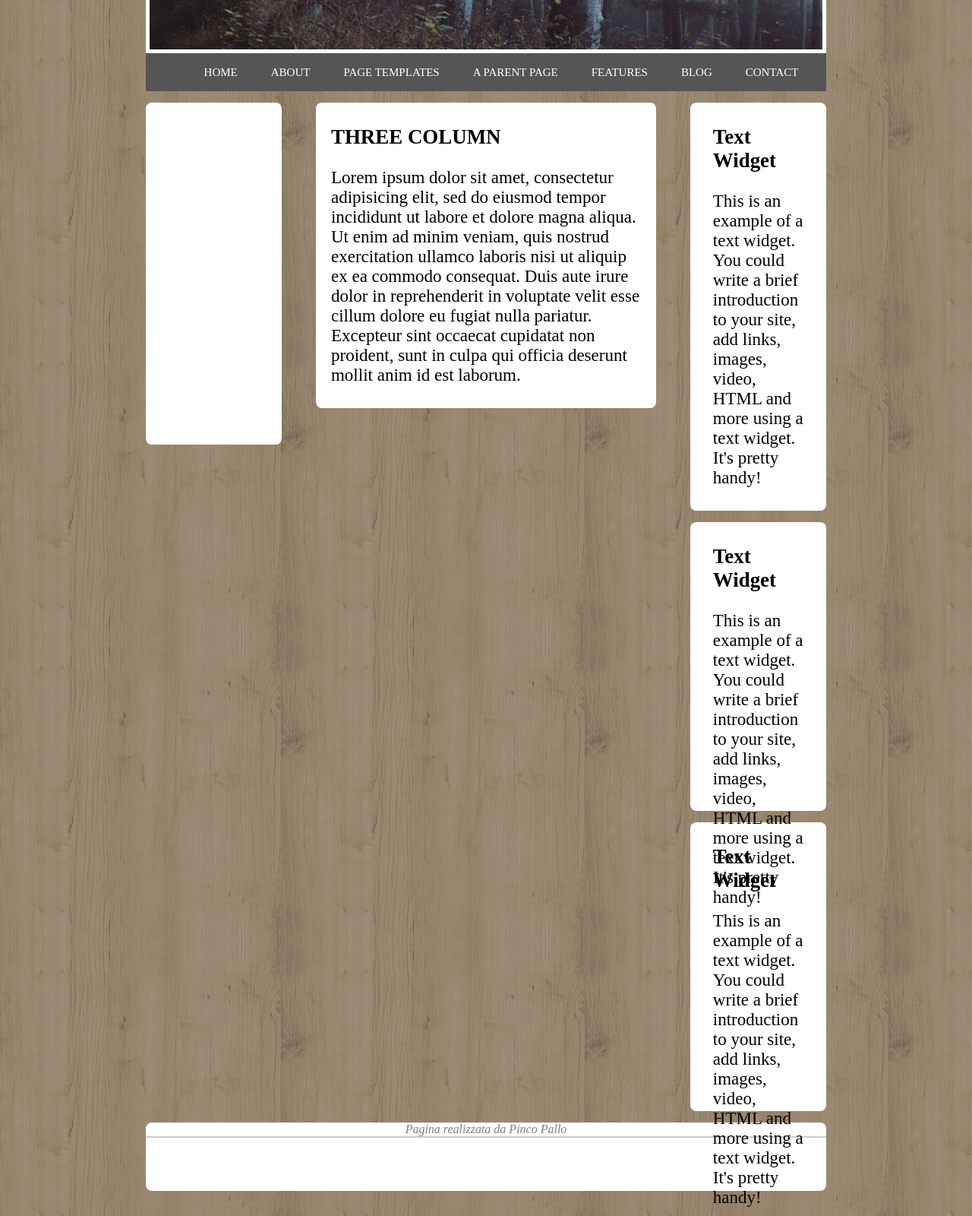
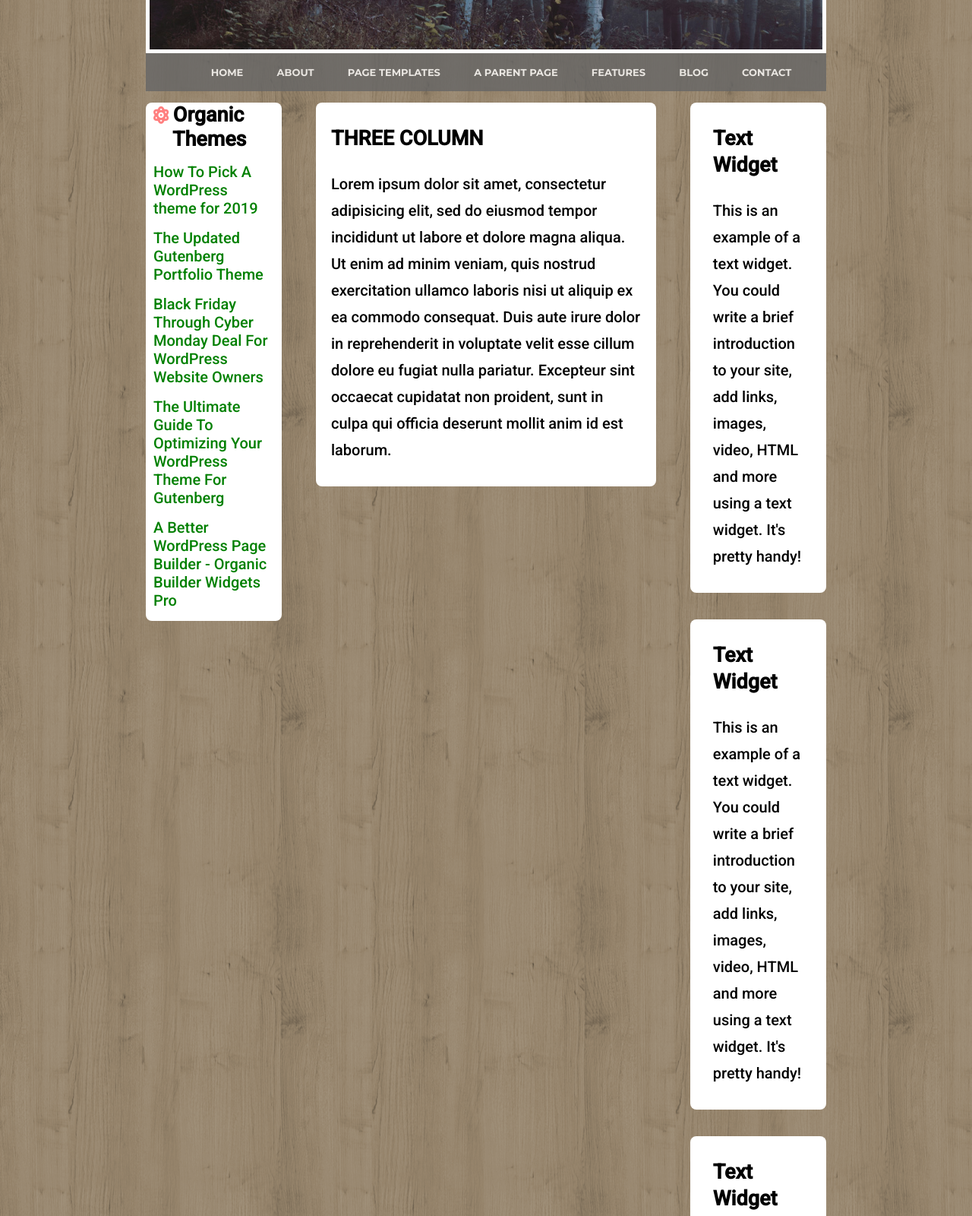
Before and after one commit to GerardoPagliarulo/htmlcss-struttura-wp, a plain HTML site: page index.html in a window 1280 px wide. Shown: the part 340-1940 px from the top of the page at 76% size. Drawn offline with Linux system fonts and the light colour scheme.

Commit message:
Modifiche Progetto

```diff
--- a/index.html
+++ b/index.html
@@ -4,44 +4,62 @@
     <meta charset="utf-8">
     <title>htmlcss-struttura-wp</title>
     <link rel="stylesheet" href="style/style.css">
+    <link href="https://fonts.googleapis.com/css?family=Montserrat:400,700&display=swap" rel="stylesheet">
     <link href="https://fonts.googleapis.com/css?family=Roboto:500&display=swap" rel="stylesheet">
+    <link rel="stylesheet" href="https://cdnjs.cloudflare.com/ajax/libs/font-awesome/5.12.1/css/all.min.css">
   </head>
 
   <body>
 
     <!-- TESTATA -->
     <header>
+      <div id="font-testata">
         <div class="testata">
           <div class="immagine-testata">
             <div class="logo-testata">
-            <img src="image/logo.png" alt="Immagine Logo" width=70% height=70%>
+              <img src="image/logo.png" alt="Immagine Logo">
               <h2 class="testo-logo">ANOTHER BEAUTIFUL ORGANIC THEME</h2>
             </div>
           </div>
           <div class="menu">
             <ul class="testo-menu">
-            <li>HOME</li>
-            <li>ABOUT</li>
-            <li>PAGE TEMPLATES</li>
-            <li>A PARENT PAGE</li>
-            <li>FEATURES</li>
-            <li>BLOG</li>
-            <li>CONTACT</li>
+              <li><strong>HOME</strong></li>
+              <li><strong>ABOUT</strong></li>
+              <li><strong>PAGE TEMPLATES</strong></li>
+              <li><strong>A PARENT PAGE</strong></li>
+              <li><strong>FEATURES</strong></li>
+              <li><strong>BLOG</strong></li>
+              <li><strong>CONTACT</strong></li>
             </ul>
+          </div>
         </div>
       </div>
     </header>
 
     <main>
 
+      <div id="font-pricipale">
+
         <!-- SEZIONE UNICA -->
-      <section id="font-sezione">
+        <section >
 
           <div class="contenitore clearfix">
             <div class="colonna-sinistra">
+              <div class="testo-cln-sinistra">
+                <i class="fas fa-atom icona"></i>
+                <h3 class="titolo-cln-sinistra">Organic</h3>
+                <h3 class="titolo-cln-sinistra">Themes</h3>
+                <div class="argomento-cln-sinistra">
+                  <p>How To Pick A WordPress theme for 2019</p>
+                  <p>The Updated Gutenberg Portfolio Theme</p>
+                  <p>Black Friday Through Cyber Monday Deal For WordPress Website Owners</p>
+                  <p>The Ultimate Guide To Optimizing Your WordPress Theme For Gutenberg</p>
+                  <p>A Better WordPress Page Builder - Organic Builder Widgets Pro</p>
+                </div>
+              </div>
             </div>
             <div class="colonna-centrale">
-            <div class="testo-colonna-centrale">
+              <div class="testo-cln-centrale">
                 <h3 class="titolo-testo-cln-centrale">THREE COLUMN</h3>
                 <p>Lorem ipsum dolor sit amet, consectetur adipisicing elit, sed do eiusmod tempor incididunt ut labore et dolore magna aliqua. Ut enim ad minim veniam, quis nostrud exercitation ullamco laboris nisi ut aliquip ex ea commodo consequat. Duis aute irure dolor in reprehenderit in voluptate velit esse cillum dolore eu fugiat nulla pariatur. Excepteur sint occaecat cupidatat non proident, sunt in culpa qui officia deserunt mollit anim id est laborum.</p>
               </div>
@@ -64,22 +82,29 @@
                   <h3 class="titolo-cln-destra-tre">Text Widget</h3>
                   <p>This is an example of a text widget. You could write a brief introduction to your site, add links, images, video, HTML and more using a text widget. It's pretty handy!</p>
                 </div>
-
               </div>
             </div>
           </div>
 
         </section>
 
+        <!-- FONDO PAGINA -->
         <footer>
+            <div class="spazio-testo-footer">
               <div class="testo-footer">
-            <div class="scritta-footer">
-              <p>Pagina realizzata da Pinco Pallo</p>
+                <p>Pagina realizzata da GP</p>
               </div>
             </div>
             <div class="immagini-footer">
+              <div class="colonne-footer clearfix">
+                <i class="fab fa-facebook-square colonna-footer-uno"></i>
+                <i class="fab fa-instagram-square colonna-footer-due"></i>
+                <i class="fab fa-github colonna-footer-tre"></i>
+              </div>
             </div>
         </footer>
+
+      </div>
 
     </main>
 
--- a/style/style.css
+++ b/style/style.css
@@ -10,8 +10,14 @@ body {
   background-position: center;
   /* background-size: cover; */
 }
+
+#font-testata {
+  font-family: 'Montserrat', sans-serif;
+}
+
  .testata {
    margin-bottom: 15px;
+
  }
 
 .immagine-testata {
@@ -31,6 +37,11 @@ body {
   transform: translate(-50%, -50%);
 }
 
+.logo-testata > img {
+  width: 70%;
+  height: 70%;
+}
+
 .testo-logo {
   color: #fff;
 }
@@ -38,7 +49,8 @@ body {
 .menu {
   /* height: 50px; */
   text-align: center;
-  background-color: #555;
+  background-color: #666;
+  opacity: 0.8;
   line-height: 50px;
   /* opacity: 0.5; */
 }
@@ -49,13 +61,14 @@ body {
   color: #fff;
   padding-left: 20px;
   padding-right: 20px;
-  font-size: 15px;
+  font-size: 13px;
 }
 
 /* FONT DELLA SEZIONE */
-#font-sezione {
-  font-family: 'Roboto', ;
+#font-pricipale {
+  font-family: 'Roboto', sans-serif;
 }
+
 
 .clearfix::after {
   content: '';
@@ -68,10 +81,35 @@ body {
 .colonna-sinistra {
   float: left;
   width: 20%;
-  height: 450px;
+  /* height: 450px; */
   background-color: #fff;
   border-radius: 8px;
   /* padding-right: 15px; */
+}
+
+.testo-cln-sinistra {
+  padding: 0 10px;
+  font-size: 23px;
+}
+
+.titolo-cln-sinistra {
+  display: inline-block;
+  font-size: 27;px;
+}
+
+.titolo-cln-sinistra:nth-child(3) {
+  margin-bottom: 15px;
+  margin-left: 25px;
+}
+
+.icona {
+  color: rgba(255, 0, 0, 0.5);
+}
+
+.argomento-cln-sinistra > p {
+  margin-bottom: 15px;
+  color: green;
+  font-size: 20px;
 }
 
 /* COLONNA CENTRALE */
@@ -86,13 +124,15 @@ body {
   margin-right: 5%;
 }
 
-.testo-colonna-centrale {
+.testo-cln-centrale {
   padding: 30px 20px;
-  font-size: 23px;
+  font-size: 20px;
+  line-height: 35px;
 }
 
 .titolo-testo-cln-centrale {
   margin-bottom: 25px;
+  font-size: 27px;
 }
 
 /* COLONNA DESTRA */
@@ -104,75 +144,105 @@ body {
 /* PRIMA COLONNA DESTRA */
 .colonna-destra-uno {
   /* height: 380px; */
+  line-height: 35px;
   background-color: #fff;
   border-radius: 8px;
 }
 
 .testo-cln-dx-uno {
   padding: 30px 20px;
-  font-size: 23px;
+  font-size: 20px;
   margin: 0 10px;
 }
 
 .titolo-cln-destra-uno {
   margin-bottom: 25px;
+  font-size: 27px;
 }
 
 /* SECONDA COLONNA DESTRA */
 .colonna-destra-due {
-  height: 380px;
+  /* height: 380px; */
   background-color: #fff;
   border-radius: 8px;
-  margin-top: 15px;
+  margin-top: 35px;
 }
 
 .testo-cln-dx-due {
+  line-height: 35px;
   padding: 30px 20px;
-  font-size: 23px;
+  font-size: 20px;
   margin: 0 10px;
 }
 
 .titolo-cln-destra-due {
   margin-bottom: 25px;
+  font-size: 27px;
 }
 
 /* TERZA COLONNA DESTRA */
 .colonna-destra-tre {
-  height: 380px;
+  /* height: 380px; */
   background-color: #fff;
   border-radius: 8px;
-  margin-top: 15px;
+  margin-top: 35px;
 }
 
 .testo-cln-dx-tre {
+  line-height: 35px;
   padding: 30px 20px;
-  font-size: 23px;
+  font-size: 20px;
   margin: 0 10px;
 }
 
 .titolo-cln-destra-tre {
   margin-bottom: 25px;
+  font-size: 27px;
 }
 
 /* FONDO PAGINA */
-.testo-footer {
-  height: 20px;
+.spazio-testo-footer {
+  /* height: 25px; */
+  line-height: 30px;
   border-bottom: 2px solid #ccc;
   background-color: #fff;
   border-top-left-radius: 8px;
   border-top-right-radius: 8px;
-  margin-top: 15px;
+  margin-top: 35px;
 }
 
-.scritta-footer {
+.testo-footer {
   text-align: center;
   font-style: italic;
-  opacity: 0.5;
+  opacity: 0.25;
+  font-size: 20px;
 }
 
 .immagini-footer {
-  height: 70px;
+  height: 100px;
   background-color: #fff;
   border-bottom-left-radius: 8px;
   border-bottom-right-radius: 8px;
 }
+
+.colonna-footer-uno {
+  float: left;
+  width: 33.33%;
+}
+
+.colonna-footer-due {
+  float: left;
+  width: 33.33%;
+}
+
+.colonna-footer-tre {
+  float: left;
+  width: 33.33%;
+}
+
+.colonne-footer > i {
+  text-align: center;
+  font-size: 50px;
+  margin-top: 25px;
+  opacity: 0.25;
+}
```
Lines whose indentation alone changed are shown as unchanged.
